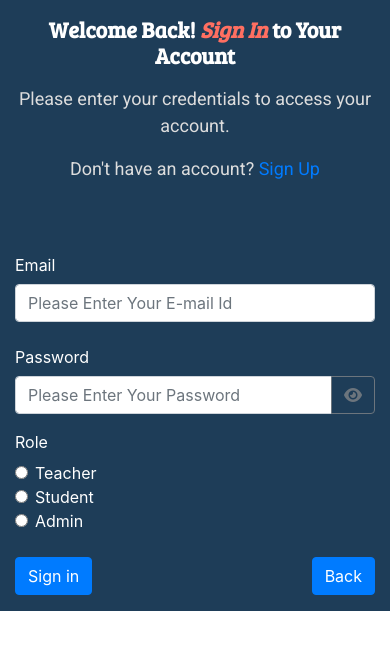
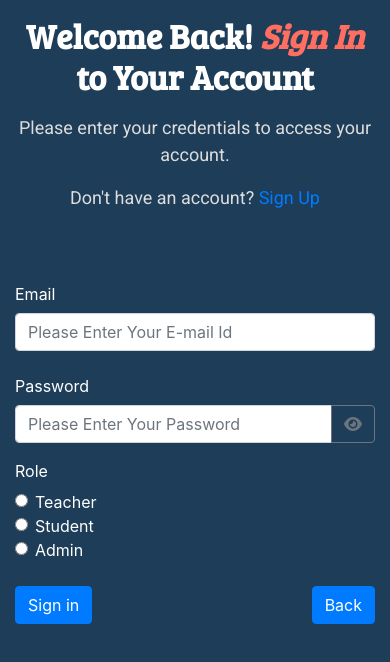
Before and after one commit to hemanthh29/Student-Teacher-Appointment, a website built with webpack: page html/SignIn.html in a window 390 px wide. Built offline with nearby package versions, Linux system fonts and the light colour scheme.

Commit message:
07/08/24

```diff
--- a/css/Authentication.css
+++ b/css/Authentication.css
@@ -23,11 +23,3 @@
 .form-check-label{
     color:#ffffff;
 }
-@media (max-width: 425px) {
-    .Background-Container{
-        min-height:auto;
-    }
-    .Heading{
-        font-size:22px;
-    }
-}
```
